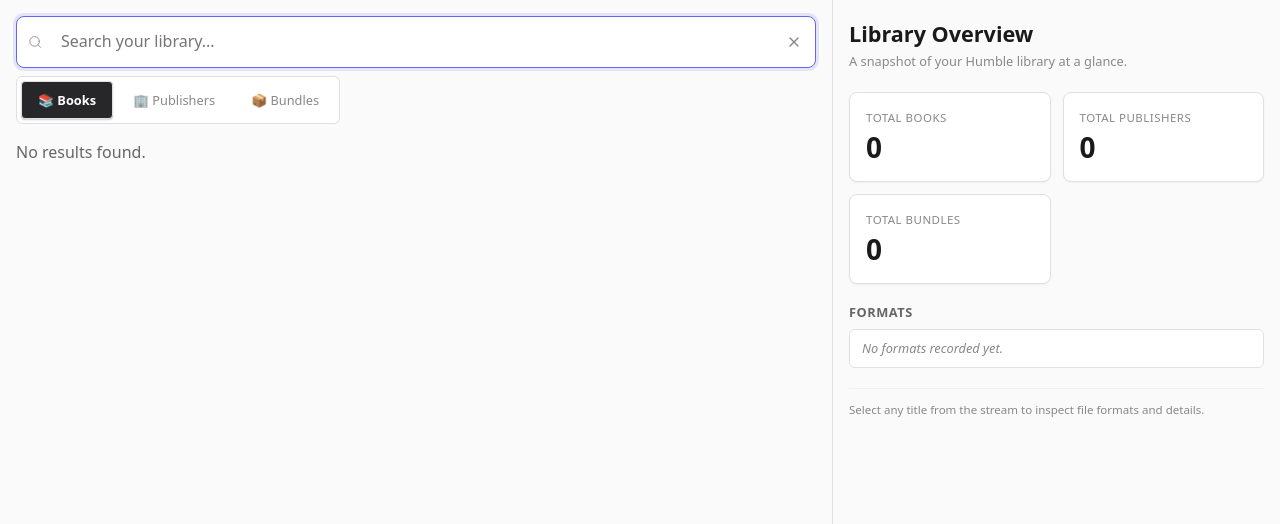
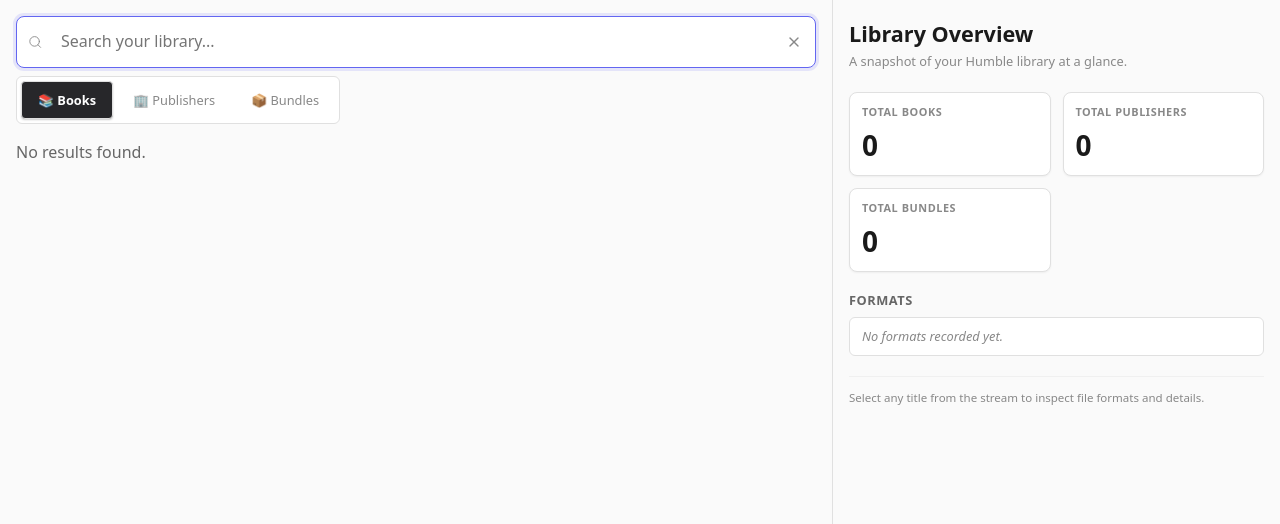
Before and after one commit to Hectormalvarez/humblelibrarysync, a FastAPI app: page / in a window 1280 px wide. Shown: the part 49-573 px from the top of the page. Run offline with FastAPI, Linux system fonts and the light colour scheme; data that the repository does not hold is empty; some libraries are stand-ins or nearby versions.

Commit message:
style(web): fix stat card typography wrapping and baseline number alignment

```diff
--- a/app/static/css/style.css
+++ b/app/static/css/style.css
@@ -788,27 +788,45 @@
  * background, hairline border, and soft shadow from the design tokens to
  * read as a raised card against the app background, with the large value
  * as the primary visual anchor.
+ *
+ * `justify-content: space-between` spreads the label and value apart, and
+ * the fixed `min-height` keeps every card the same size so the values
+ * align on a shared baseline even when a label wraps to two lines.
  */
 .stat-card {
   display: flex;
   flex-direction: column;
-  gap: var(--space-1);
-  padding: var(--space-4);
+  justify-content: space-between;
+  padding: var(--space-3);
+  min-height: 5.25rem;
   background: var(--color-bg-surface);
   border: 1px solid var(--color-border);
   border-radius: var(--radius-lg);
   box-shadow: var(--shadow-sm);
 }
 
-.stat-label {
-  font-size: var(--text-xs);
-  font-weight: 500;
+/*
+ * .stat-card .stat-label is the uppercase metric name above the value.
+ * The slightly smaller font size and tighter (but not cramped) letter
+ * spacing keep labels like "TOTAL PUBLISHERS" on a single line inside
+ * the card width.
+ */
+.stat-card .stat-label {
+  font-size: 0.68rem;
+  font-weight: 600;
   text-transform: uppercase;
-  letter-spacing: 0.04em;
+  letter-spacing: 0.05em;
   color: var(--color-text-muted);
+  line-height: 1.2;
 }
 
-.stat-value {
+/*
+ * .stat-card .stat-value is the large numeric metric.  `margin-top: auto`
+ * pins it to the bottom of the card so numbers across all three cards
+ * line up horizontally regardless of how tall each label is.
+ */
+.stat-card .stat-value {
+  margin-top: auto;
   font-size: var(--text-2xl);
   font-weight: 700;
   line-height: 1.2;
```
